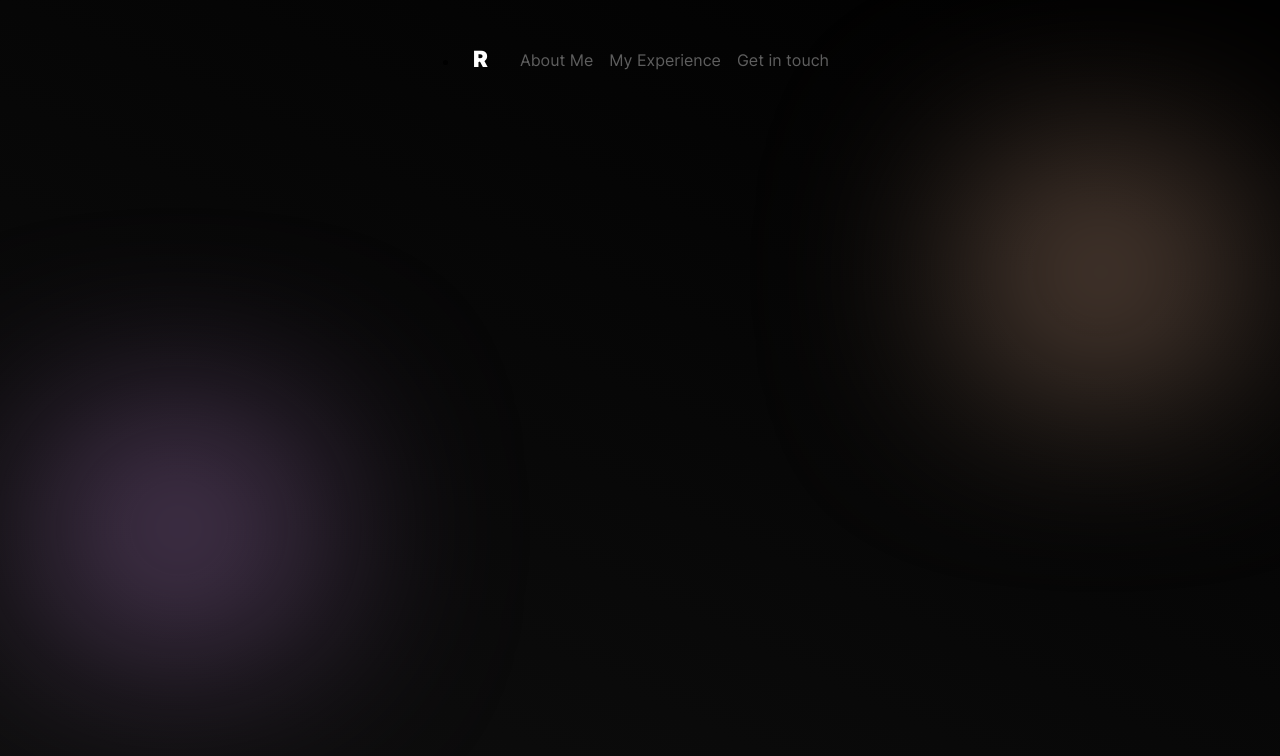
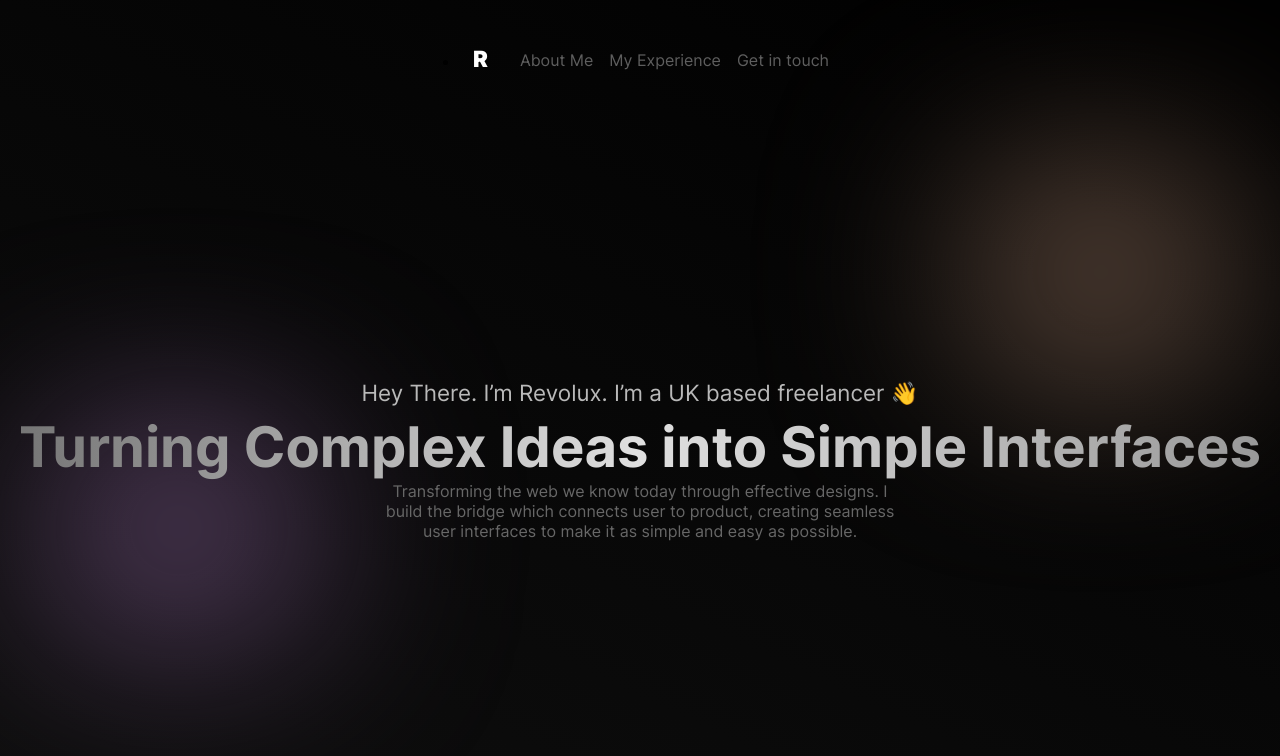
Before and after one commit to rxvolux/Portfolio, a plain HTML site: page index.html in a window 1280 px wide. Drawn offline with Linux system fonts and the light colour scheme.

Commit message:
More changes ig

```diff
--- a/index.html
+++ b/index.html
@@ -39,6 +39,9 @@
 
 <!--Main-->
 <main>
+<p id="intro">Hey There. I’m Revolux. I’m a UK based freelancer 👋</p>
+<h1>Turning Complex Ideas into  Simple Interfaces</h1>
+<p id="main_desc">Transforming the web we know today through effective designs. I build the bridge which connects user to product, creating seamless user interfaces to make it as simple and easy as possible.</p>
 </main>
 
 </div>
--- a/style.css
+++ b/style.css
@@ -22,9 +22,11 @@ max-width: 100vw;
 /* =========================== Hero =========================== */
 
 #hero_container{
+    position: relative; /* Add relative positioning */
     max-width: 100vw;
     height: 100vh;
     background: linear-gradient(25deg, #0e0e0e, #000000);
+    z-index: 1; /* Ensure hero container is above gradients */
 }
 
 /* Background Gradients */
@@ -36,13 +38,14 @@ max-width: 100vw;
     align-items: center;
     justify-content: center;
     position: absolute;
-    z-index: 0;
+    top: 0;
+    left: 0;
+    z-index: 0; /* Ensure gradients are behind hero content */
 }
 
 #gradient_container{
     width: 90vw;
     height: 50vh;
-
     display: flex;
     justify-content: space-between;
     align-items: center;
@@ -94,12 +97,14 @@ max-width: 100vw;
     display: flex;
     align-items: center;
     justify-content: center;
+    position: relative;
+    z-index: 2; /* Ensure navbar is above gradients */
 }
 
 .topnav ul{
     list-style: none;
     display: flex;
-    z-index: 2;
+    z-index: 2; /* Ensure navbar items are above gradients */
     text-decoration: none;
 }
 
@@ -131,4 +136,27 @@ main{
     display: flex;
     align-items: center;
     justify-content: center;
+    flex-direction: column;
+    position: relative;
+    z-index: 2; /* Ensure main content is above gradients */
 }
+
+#intro{
+    color: #b9b9b9;
+    font-size: 1.4rem;
+    margin-bottom: 0.4rem;
+}
+
+main h1{
+    font-size: 3.5rem;
+    background: linear-gradient(93deg, #757575 0%, #e0e0e0 50%, #999999 100%);
+    -webkit-background-clip: text;
+    -webkit-text-fill-color: transparent;
+    z-index: 3 !important;
+}
+
+#main_desc{
+    width: 40%;
+    color: #676767;
+    text-align: center;
+}
```
Lines whose indentation alone changed are shown as unchanged.
